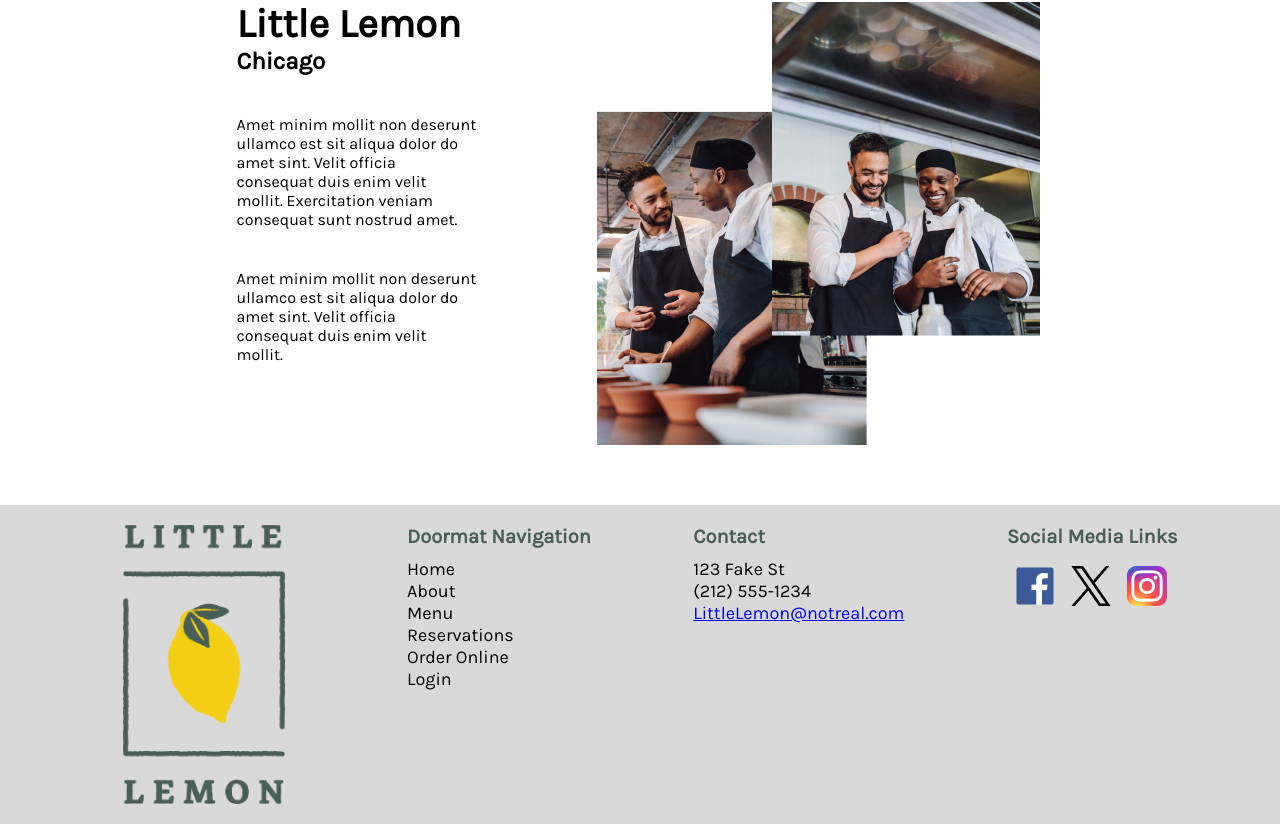
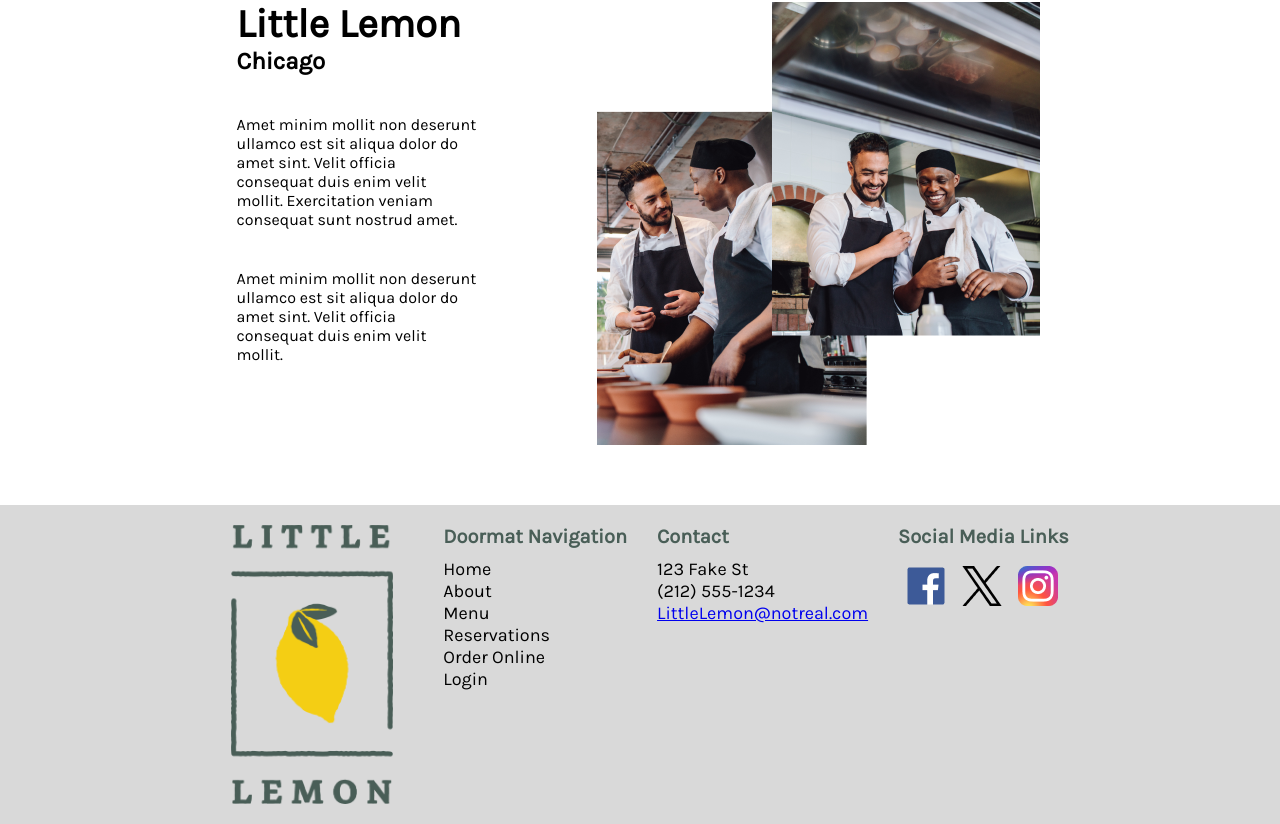
Before and after one commit to Sam-Alford/META-Capstone, a React (Create React App) app in the folder littlelemon/: page / in a window 1280 px wide. Shown: the part 1523-2347 px from the top of the page. Built offline with nearby package versions, Linux system fonts and the light colour scheme; a web font is replaced by a local one.

Commit message:
1.11
update css

```diff
--- a/littlelemon/src/App.css
+++ b/littlelemon/src/App.css
@@ -226,7 +226,8 @@
 .allFooter {
   display: flex;
   flex-Wrap: wrap;
-  justify-Content: space-evenly;
+  justify-Content: center;
+  gap: 30px;
   background-Color: #D9D9D9
 }
 
```
